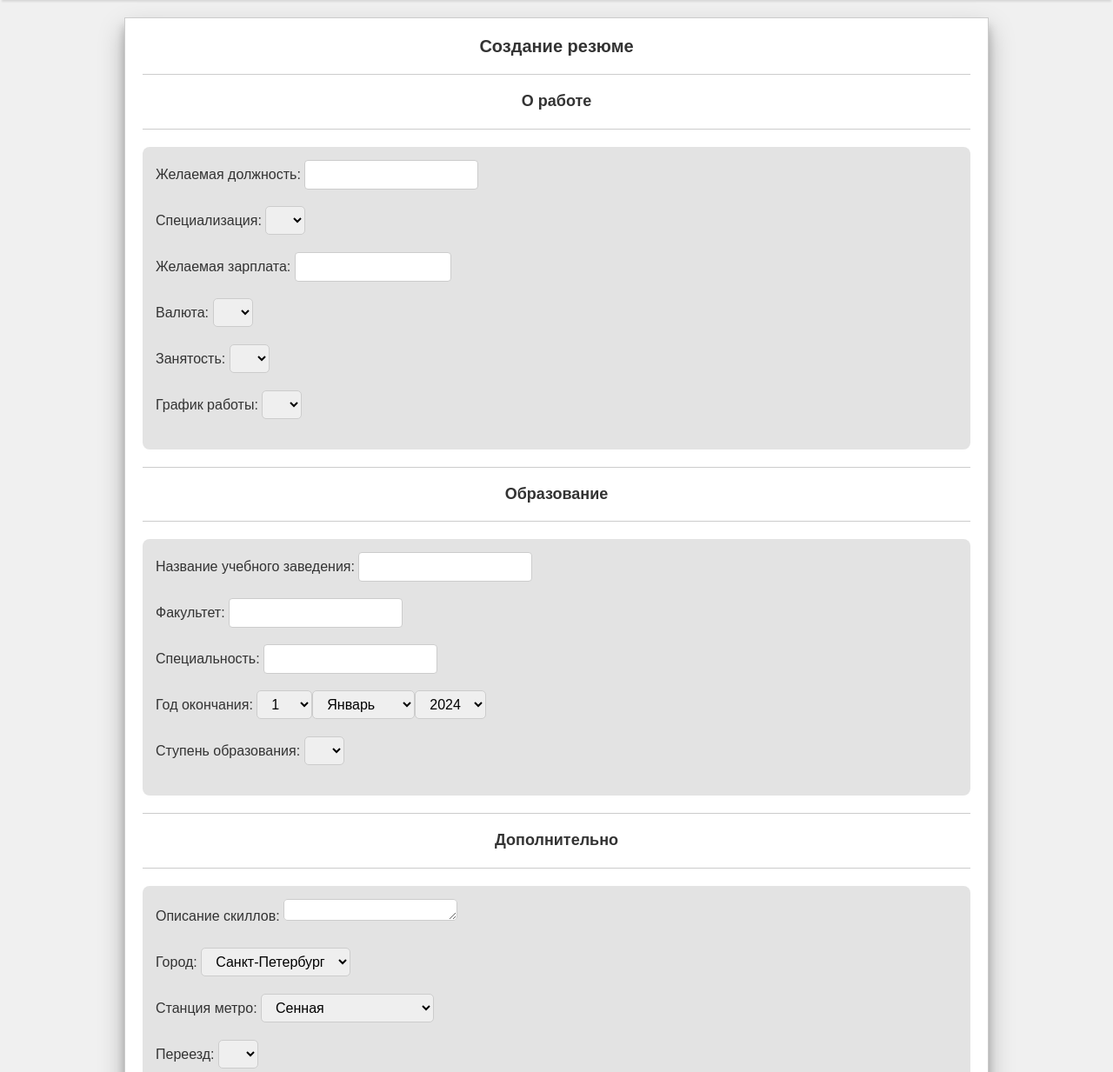
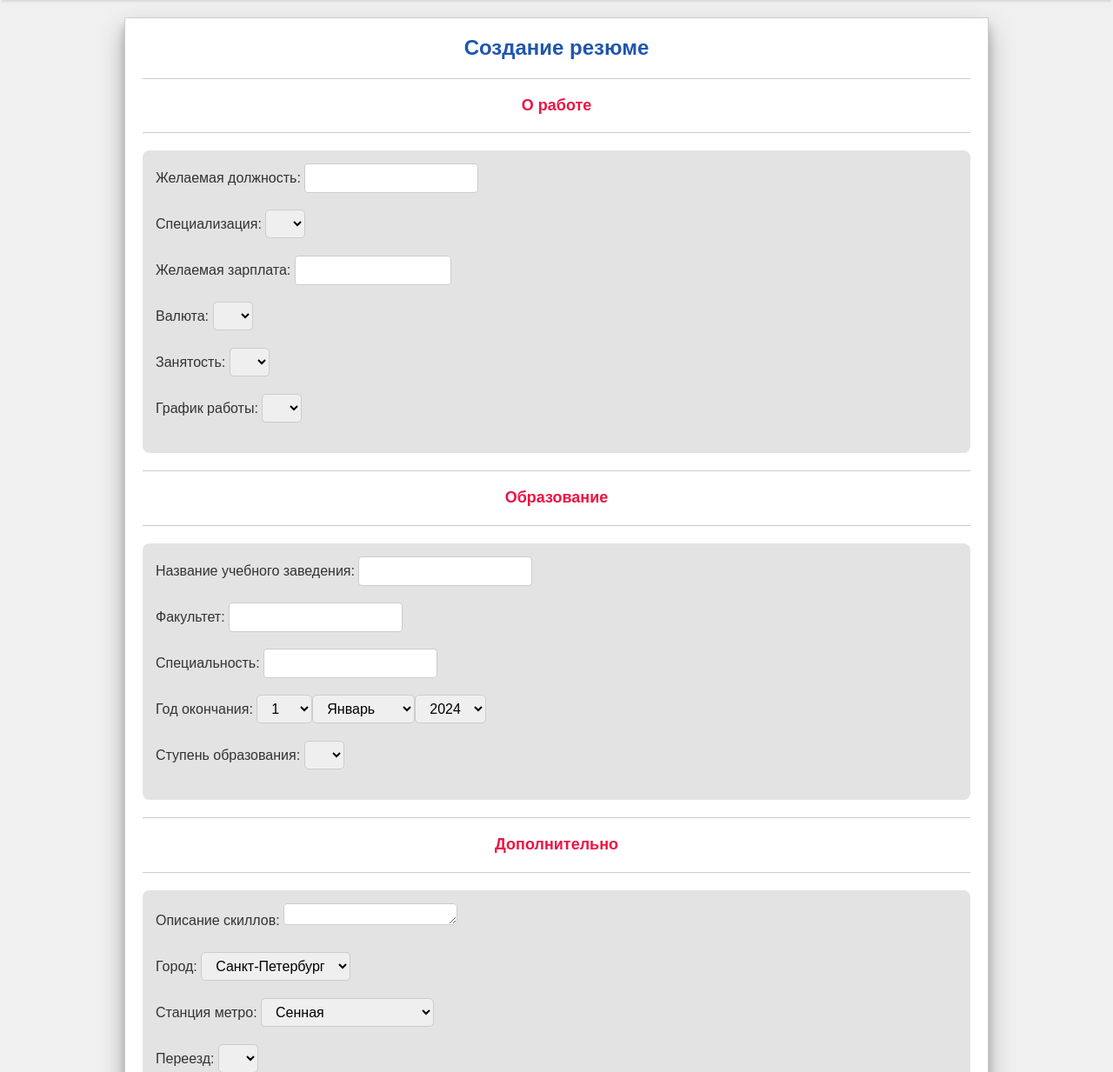
Before and after one commit to maria-kononova/demo, a Django app: page /resume/myresume in a window 1280 px wide. Shown: the part 80-1313 px from the top of the page at 87% size. Run offline with Django 5.2, Linux system fonts and the light colour scheme; the visitor is signed in with stand-in values (Sample User, id 1); lists and menus that the app fills with data are empty; parts of the project's set-up code (start-up, migrations or seed data) failed here and were passed over; some libraries are stand-ins or nearby versions.

Commit message:
Улучшение внешнего вида резюме

```diff
--- a/templates/resume.html
+++ b/templates/resume.html
@@ -6,17 +6,17 @@
 
     <div class="container"></div>
     <div class="block">
-        <h1 class="title">Создание резюме</h1>
+        <h1 class="page-title">Создание резюме</h1>
         <hr>
         <form id="form-container" method="post">
-            <h2 class="title">О работе</h2>
+            <h2 class="user-role">О работе</h2>
             <hr>
             <div class="bird-form">
             {% csrf_token %}
             {{ about_job_form.as_p }}
             </div>
             <hr>
-            <h2 class="title">Образование</h2>
+            <h2 class="user-role">Образование</h2>
             {#            {% for education_form in education_formset %}#}
             <hr>
             <div class="bird-form">
@@ -26,7 +26,7 @@
             {#            {% endfor %}#}
             {#            <button id="add-form" type="button">+</button>#}
             <hr>
-            <h2 class="title">Дополнительно</h2>
+            <h2 class="user-role">Дополнительно</h2>
             <hr>
             <div class="bird-form">
             {% csrf_token %}
```
Also changed, not shown: static/css/sample.css (+4 -3 lines).
